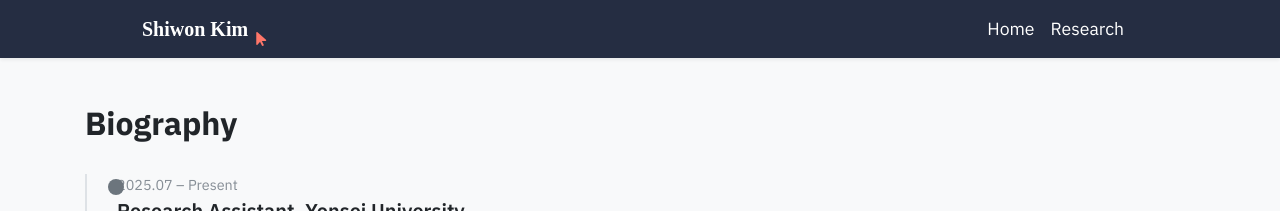
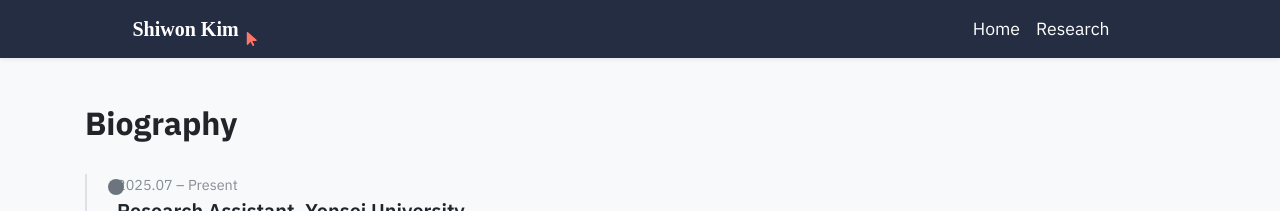
Before and after one commit to shiwonkim/shiwonkim.github.io, a Jekyll site: the page built from bio.html, in a window 1280 px wide. Shown: the top 211 px of the page. Built offline with Jekyll 4.4.1, drawn with Linux system fonts in a browser that asks for light colours; nearby versions of some CDN libraries; some web fonts are replaced; a style sheet for code colours, icons or effects is not loaded.

Commit message:
edit profile

```diff
--- a/_includes/navbar.html
+++ b/_includes/navbar.html
@@ -21,7 +21,8 @@
 
 <nav class="navbar navbar-expand-sm navbar-custom fixed-top mb-5 shadow-sm">
   <!-- <div class="{% if page.container_class %}{{ page.container_class }}{% else %}container-fluid{% endif %}"> -->
-  <div class="container-fluid pl-4 pr-0">
+  <!-- <div class="container-fluid pl-4 pr-0"> -->
+  <div class="container" style="max-width: 1700px;">
     <div class="row w-100 justify-content-center">
       <div class="col-12 col-lg-10 d-flex justify-content-between align-items-center">
         <a class="navbar-brand d-inline-flex align-items-end" href="{{ '/' | relative_url }}">
```
